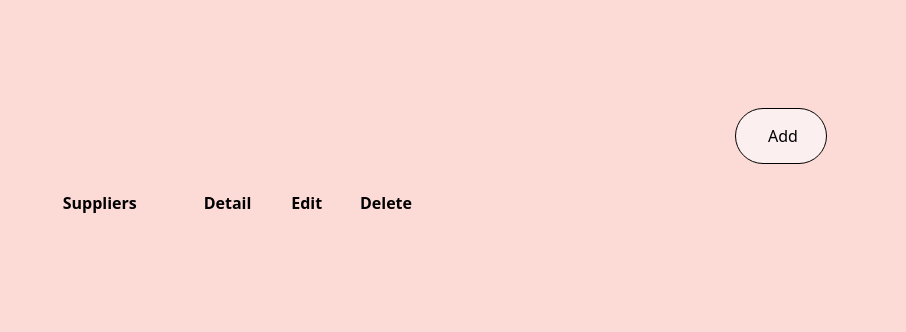
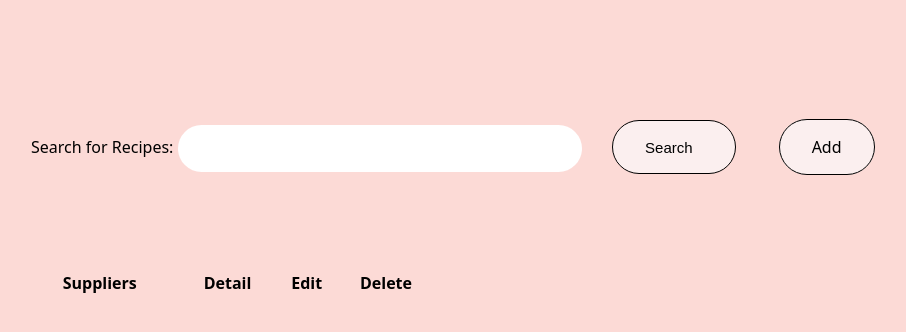
Before and after one commit to jaxonskywalter/IS403_finalProject, a Django app: page /updateSuppliers/ in a window 1280 px wide. Shown: the part 104-436 px from the top of the page, without its empty margins (105-1011 px from the left). Run offline with Django 4.2, Linux system fonts and the light colour scheme; data that the repository does not hold is empty.

Commit message:
search bar

```diff
--- a/crumbl/static/css/styles.css
+++ b/crumbl/static/css/styles.css
@@ -59,9 +59,35 @@ body {
     margin-left:0;
 }
 
+.suppliers {
+    margin-top: calc(0.15 * 100vh);
+    margin-left: calc(0.1 * 100vw);
+}
+
+.suppliers input{
+    border: none;
+    padding: 1rem 2rem 1rem 2rem;
+    border-radius: 5rem;
+    margin-right: calc(0.02 * 100vw);
+    width: 30%;
+}
+
+.search button {
+    /* margin-left: calc(0.65 * 100vw); */
+    /* margin-top: calc(0.1 * 100vh); */
+    background-color: #FBEFEF;
+    padding: 1.1rem 6em 1.1rem 2rem;
+    border-radius: 15rem;
+    border: 1px solid black;
+    display: inline;
+    font-size: 15px;
+    font-weight: lighter !important;
+    width: calc(0.06 * 100vw);
+}
+
 .suppliers table {
-    margin-top: calc(0.2 * 100vh);
-    margin-left: calc(0.1 * 100vw);
+    /* margin-top: calc(0.2 * 100vh);
+    margin-left: calc(0.1 * 100vw); */
     border-radius: 20%;
 }
 
@@ -92,13 +118,13 @@ body {
 }
 
 .suppliers span {
-    margin-left: calc(0.65 * 100vw);
-    margin-top: calc(-0.2 * 100vh);
+    display: inline;
+    /* margin-left: calc(0.65 * 100vw); */
+    /* margin-top: calc(0.1 * 100vh); */
     background-color: #FBEFEF;
     padding: 1rem 2rem 1rem 2rem;
     border-radius: 15rem;
     border: 1px solid black;
-    display: block;
     width: calc(0.02 * 100vw);
 }
 
--- a/templates/WebPages/displaySupplier.html
+++ b/templates/WebPages/displaySupplier.html
@@ -18,6 +18,14 @@
         </div>
     </nav>
     <div class="suppliers">
+        <form class="search">
+            <label for="search">Search for Recipes: </label>
+            <input type="text" name="search" id="search">
+            <button type="submit">Search</button>
+            <a><span onclick="transitionToPage(`{%url 'addSuppliers'%}`)">Add</span></a>
+        </form>
+
+        <br><br><br>
         <table>
             <tr>
                 <th class="name">Suppliers</th>
@@ -34,7 +42,6 @@
             </tr>
             {%endfor%}
         </table>
-        <a><span onclick="transitionToPage(`{%url 'addSuppliers'%}`)">Add</span></a>
     </div>
 </body>
 </html>
```
